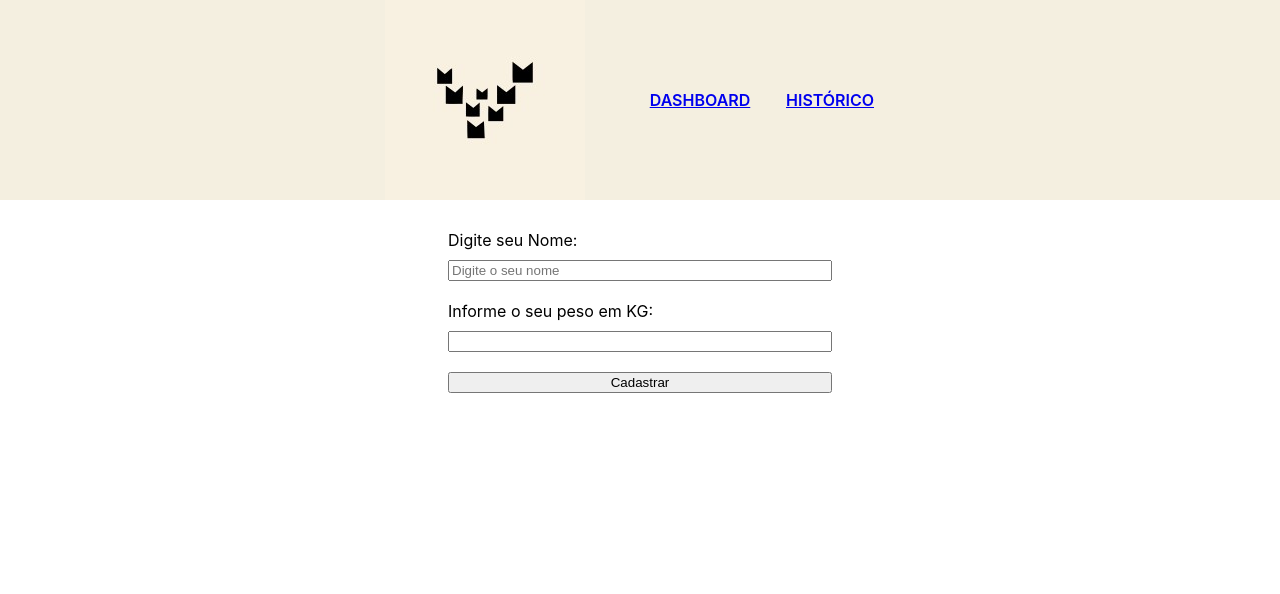
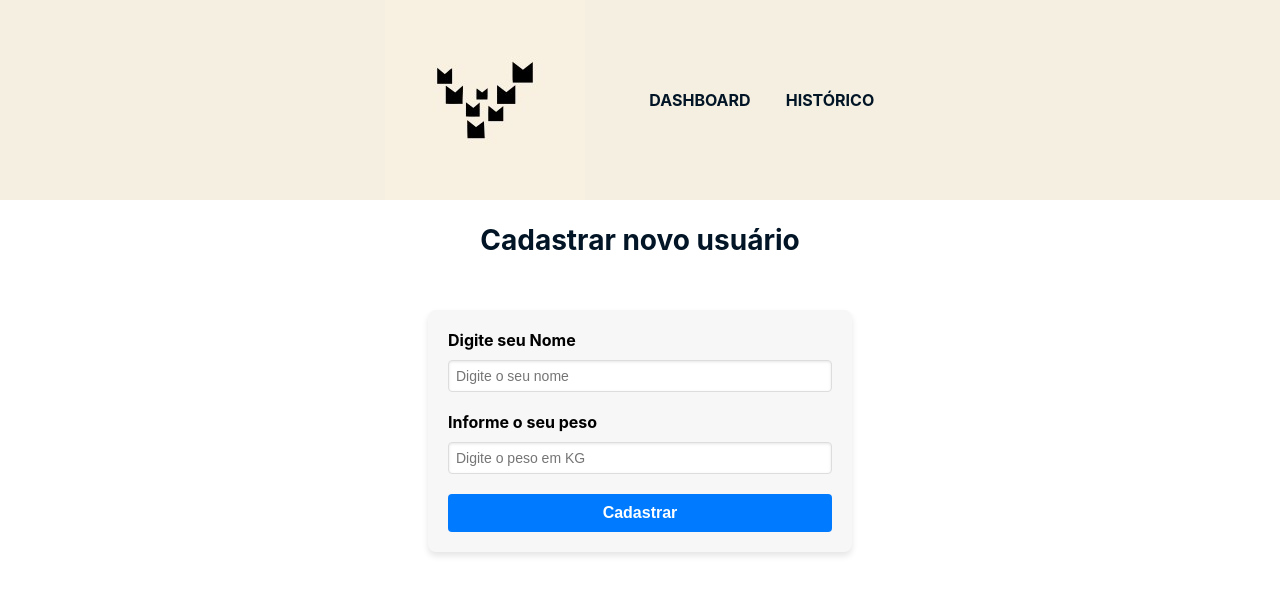
Before and after one commit to PdrNTC/volpi_app_agua_react, a React (Create React App) app: page / in a window 1280 px wide. Shown: the top 594 px of the page. Built offline with nearby package versions, Linux system fonts and the light colour scheme.

Commit message:
Estilos do formulario da home

```diff
--- a/src/App.js
+++ b/src/App.js
@@ -8,15 +8,21 @@ const AppContainer = styled.div`
 const FormCentraliza = styled.div`
   flex: 1; /* Faz o Form ocupar o espaço restante */
   display: flex;
+  flex-direction: column;
   justify-content: center;
   align-items: center;
   width: 100%;
+`
+const TituloHome = styled.h2`
+  font-size: 28px;
+  color: #021526;
 `
 
 function App() {
   return (
     <AppContainer>
       <FormCentraliza>
+        <TituloHome>Cadastrar novo usuário</TituloHome>
         <Formulario />
       </FormCentraliza>
     </AppContainer>
--- a/src/componentes/Formulario/index.js
+++ b/src/componentes/Formulario/index.js
@@ -7,16 +7,48 @@ const FormContainer = styled.form`
   flex-direction: column;
   width: 30%;
   margin-top: 30px;
+  padding: 20px;
+  background-color: #F7F7F7;
+  box-shadow: 0px 4px 6px rgba(0, 0, 0, 0.1);
+  border-radius: 8px;
 `
 
 const Etiqueta = styled.label`
     font-size: 16px;
     margin-bottom: 10px;
+    font-weight: 700;
 `
 
 const Input = styled.input`
     margin-bottom: 20px;
+    padding: 7px;
+    font-size: 14px;
+    border: 1px solid #ddd;
+    border-radius: 4px;
+    box-shadow: inset 0 1px 3px rgba(0, 0, 0, 0.1);
+    transition: border-color 0.3s ease;
+
+    &:focus {
+        border-color: #007bff;
+        outline: none;
+    }
 `
+
+const Botao = styled.button`
+    padding: 10px;
+    font-size: 16px;
+    font-weight: 600;
+    color: #fff;
+    background-color: #007bff;
+    border: none;
+    border-radius: 4px;
+    cursor: pointer;
+    transition: background-color 0.3s ease;
+
+    &:hover {
+        background-color: #0056b3;
+    }
+`;
 
 function Formulario() {
 
@@ -44,7 +76,7 @@ function Formulario() {
 
     return (
         <FormContainer onSubmit={handleSubmit}>
-            <Etiqueta htmlFor="nome">Digite seu Nome:</Etiqueta>
+            <Etiqueta htmlFor="nome">Digite seu Nome</Etiqueta>
             <Input
                 type="text"
                 id="nome"
@@ -54,10 +86,11 @@ function Formulario() {
                 required>
             </Input>
 
-            <Etiqueta htmlFor="peso">Informe o seu peso em KG:</Etiqueta>
+            <Etiqueta htmlFor="peso">Informe o seu peso</Etiqueta>
             <Input
                 type="number"
                 id="peso"
+                placeholder="Digite o peso em KG"
                 value={novoUsuario.peso}
                 onChange={handleChange}
                 required
@@ -65,7 +98,7 @@ function Formulario() {
 
             </Input>
 
-            <button type="submit">Cadastrar</button>
+            <Botao type="submit">Cadastrar</Botao>
         </FormContainer>
     );
 }
--- a/src/componentes/OpcoesHeader/index.js
+++ b/src/componentes/OpcoesHeader/index.js
@@ -3,11 +3,12 @@ import styled from "styled-components";
 
 const Opcoes = styled.ul`
     display: flex;
+    list-style: none;
 `
 
 const Opcao = styled.li`
     font-size: 16px;
-    font-weight: 600;
+    font-weight: 700;
     display: flex;
     justify-content: center;
     align-items: center;
@@ -18,6 +19,16 @@ const Opcao = styled.li`
     min-width: 120px;
     list-style: none;
     text-decoration: none;
+    color: #021526;
+
+    &:hover {
+        color: #007bff;
+    }
+`
+
+// Criando tag estilizada do Link do react
+const LinkEstilizado = styled(Link)`
+    text-decoration: none;
 `
 
 // Lista com as opções do Header
@@ -27,7 +38,11 @@ function OpcoesHeader() {
     return (
         <Opcoes>
             { textoOpcoes.map( (texto) => (
-               <Link to ={`/${texto.toLowerCase()}`}> <Opcao> <p>{texto}</p> </Opcao> </Link>
+               <LinkEstilizado key={texto} to ={`/${texto.toLowerCase()}`}>
+                <Opcao>
+                    <p>{texto}</p>
+                </Opcao>
+               </LinkEstilizado>
             ))}
         </Opcoes>
     );
```
